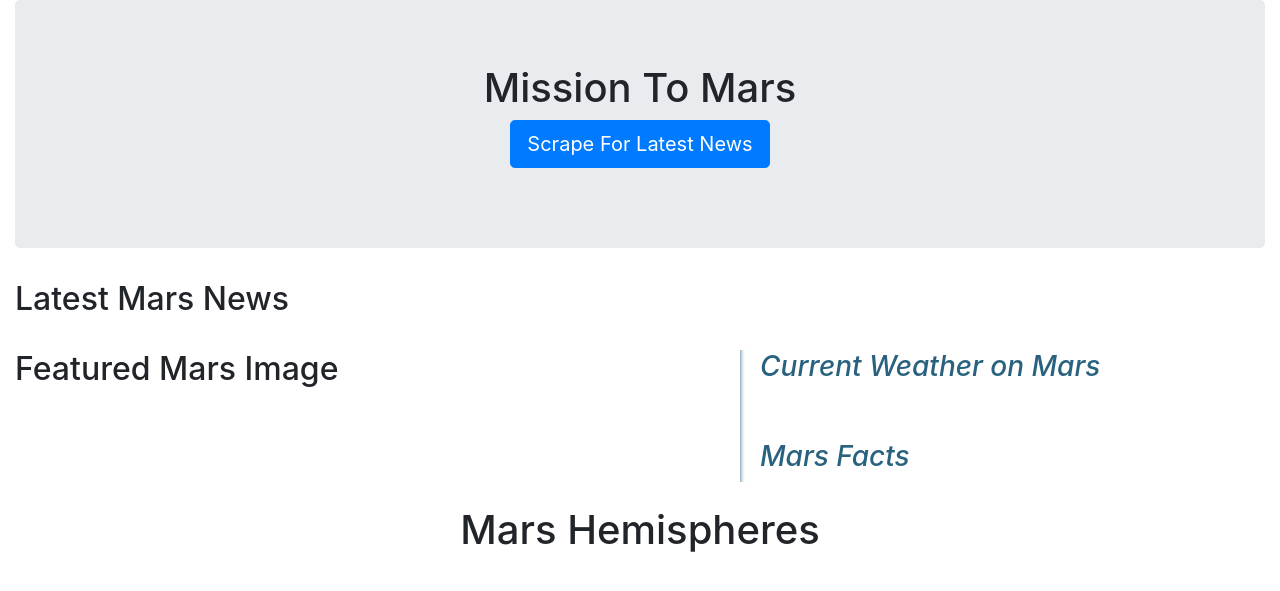
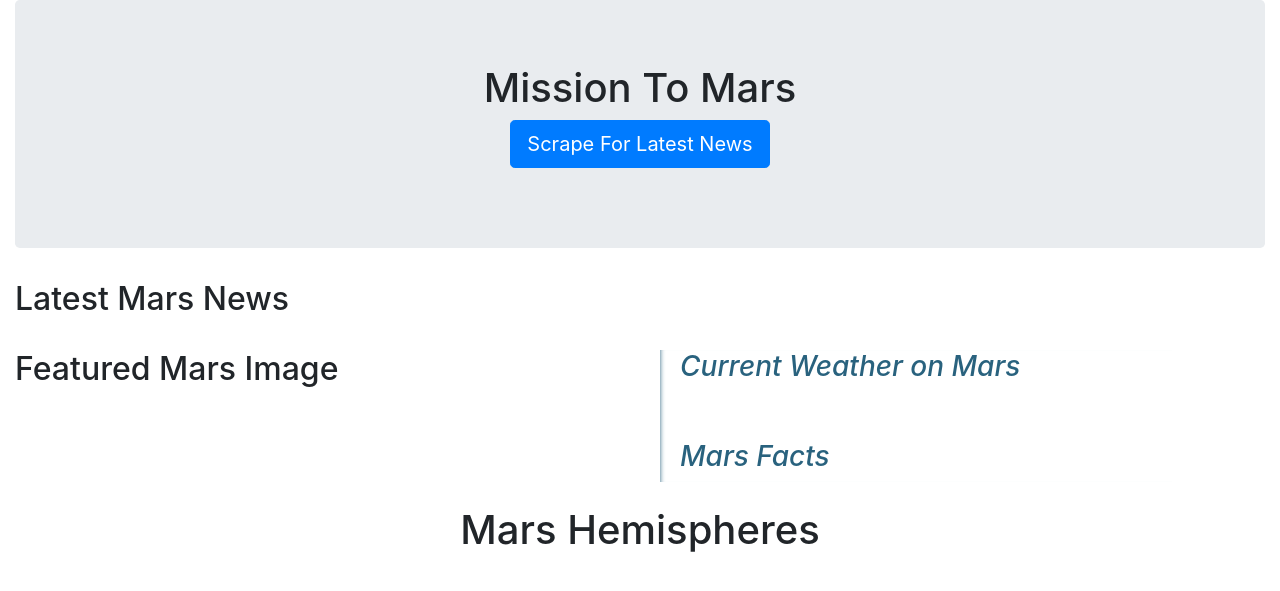
Before and after one commit to ramsun/mars-data-ETL-and-web-deployment, a Flask app: page / in a window 1280 px wide. Shown: the top 591 px of the page. Run offline with Flask 2, Linux system fonts and the light colour scheme; data that the repository does not hold is empty; some libraries are stand-ins or nearby versions.

Commit message:
Updated CSS styling

```diff
--- a/templates/index.html
+++ b/templates/index.html
@@ -13,7 +13,7 @@
         aside {
             width: 40%;
             padding-left: 20px;
-            margin-left: 100px;
+            margin-left: 20px;
             float: right;
             box-shadow: inset 5px 0 5px -5px #29627e;
             font-style: italic;
```
